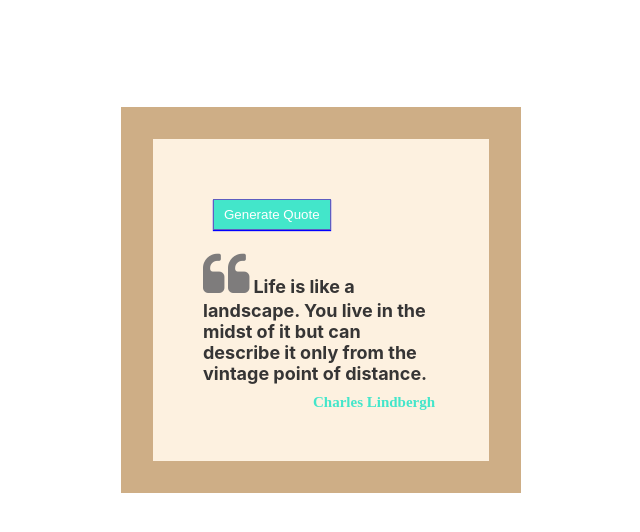
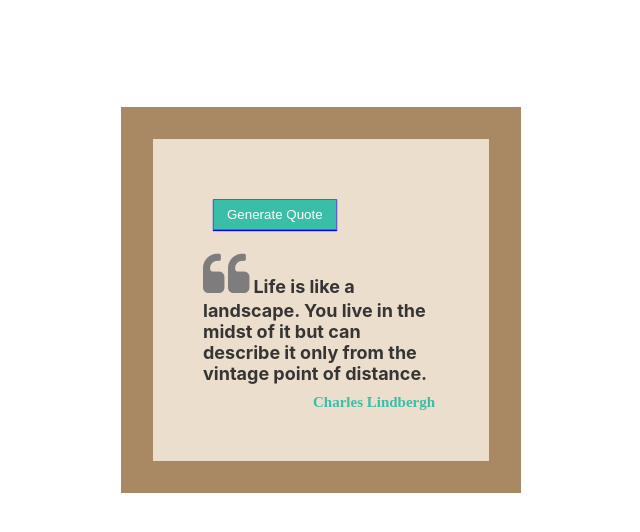
Before and after one commit to Tomibanks/quote-generator, a plain HTML site: page index.html in a window 1280 px wide. Shown: the whole page, without its empty margins (319-959 px from the left). Drawn offline with Linux system fonts and the light colour scheme.

Commit message:
Quote-generator

```diff
--- a/style.css
+++ b/style.css
@@ -14,9 +14,9 @@ body {
 
 .container {
   max-width: 400px;
-  background-color: rgb(253, 241, 224);
+  background-color: rgb(235, 222, 205);
   padding: 50px;
-  border: 32px solid rgb(206, 174, 134);
+  border: 32px solid rgb(168, 137, 99);
 }
 
 .fa-quote-left {
@@ -35,9 +35,9 @@ button {
   border: 1px solid rgb(94, 94, 192);
   color: white;
   padding: 7px;
-  padding-left: 10px;
-  padding-right: 10px;
-  background-color: rgb(67, 230, 202);
+  padding-left: 13px;
+  padding-right: 13px;
+  background-color: rgb(57, 190, 168);
   margin: 10px;
   cursor: pointer;
   text-rendering: 20px;
@@ -49,7 +49,7 @@ button:hover {
 }
 
 .author {
-  color: rgb(67, 230, 202);
+  color: rgb(57, 190, 168);
   font-size: 15px;
   margin-top: 10px;
   margin-left: 110px;
```
